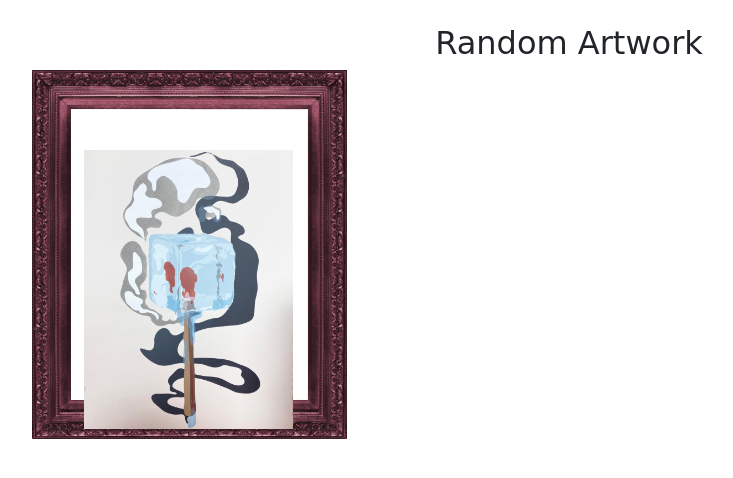
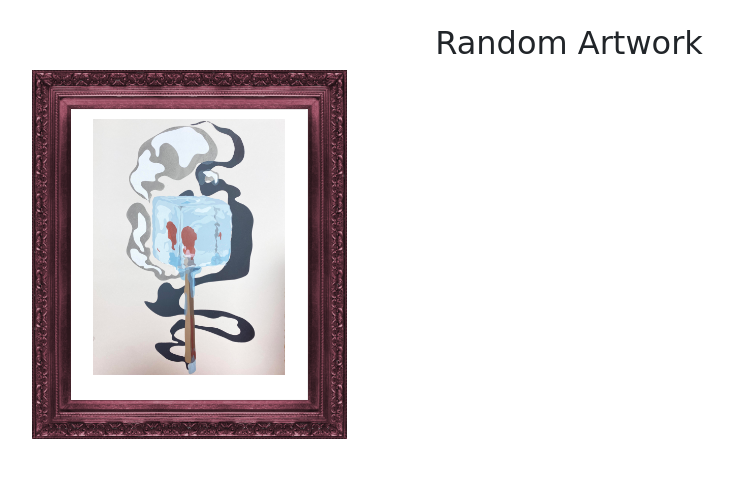
Before and after one commit to Brinzkii/Peyton-Portfolio, a Flask app: page /random in a window 1280 px wide. Shown: the part 60-538 px from the top of the page, without its empty margins (71-804 px from the left). Run offline with Flask 3, Linux system fonts and the light colour scheme; some libraries are stand-ins or nearby versions; some web fonts are replaced.

Commit message:
clean up images

```diff
--- a/static/styles.css
+++ b/static/styles.css
@@ -1,12 +1,12 @@
 #frame {
     z-index: 10;
     width: 90%;
+    position: relative;
 }
 
 #art {
     z-index: 1;
     width: 55%;
-    position: absolute;
-    left: 85px;
-    top: 80px;
+    position: relative;
+    top: -320px;
 }
```
Also changed, not shown: templates/random.html (+0 -9 lines).
